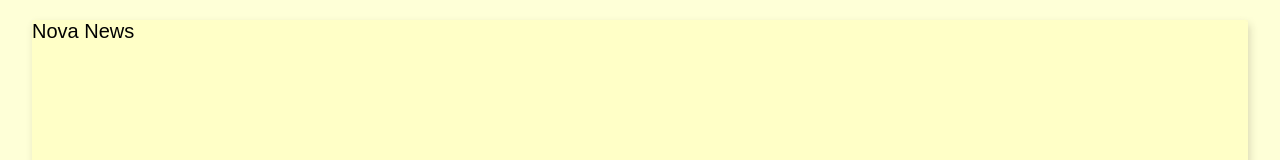
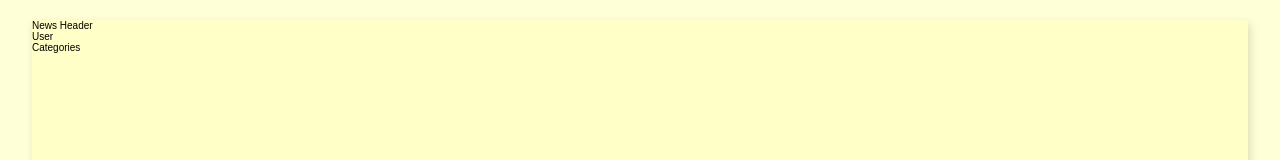
Before and after one commit to Nimira43/Atlas-News, a React (Vite) app: page / in a window 1280 px wide. Shown: the top 160 px of the page. Built offline with nearby package versions, Linux system fonts and the light colour scheme; a web font is replaced by a local one.

Commit message:
Starting layout of the News component

```diff
--- a/src/components/News.jsx
+++ b/src/components/News.jsx
@@ -1,7 +1,13 @@
 const News = () => {
   return (
-    <div>
-      <h1>Nova News</h1>
+    <div className='news'>
+      <header className='news-header'>News Header</header>
+      <div className="news-content">
+        <div className="navbar">
+          <div className="user">User</div>
+          <nav className="categories">Categories</nav>
+        </div>
+      </div>
     </div>
   )
 }
```
